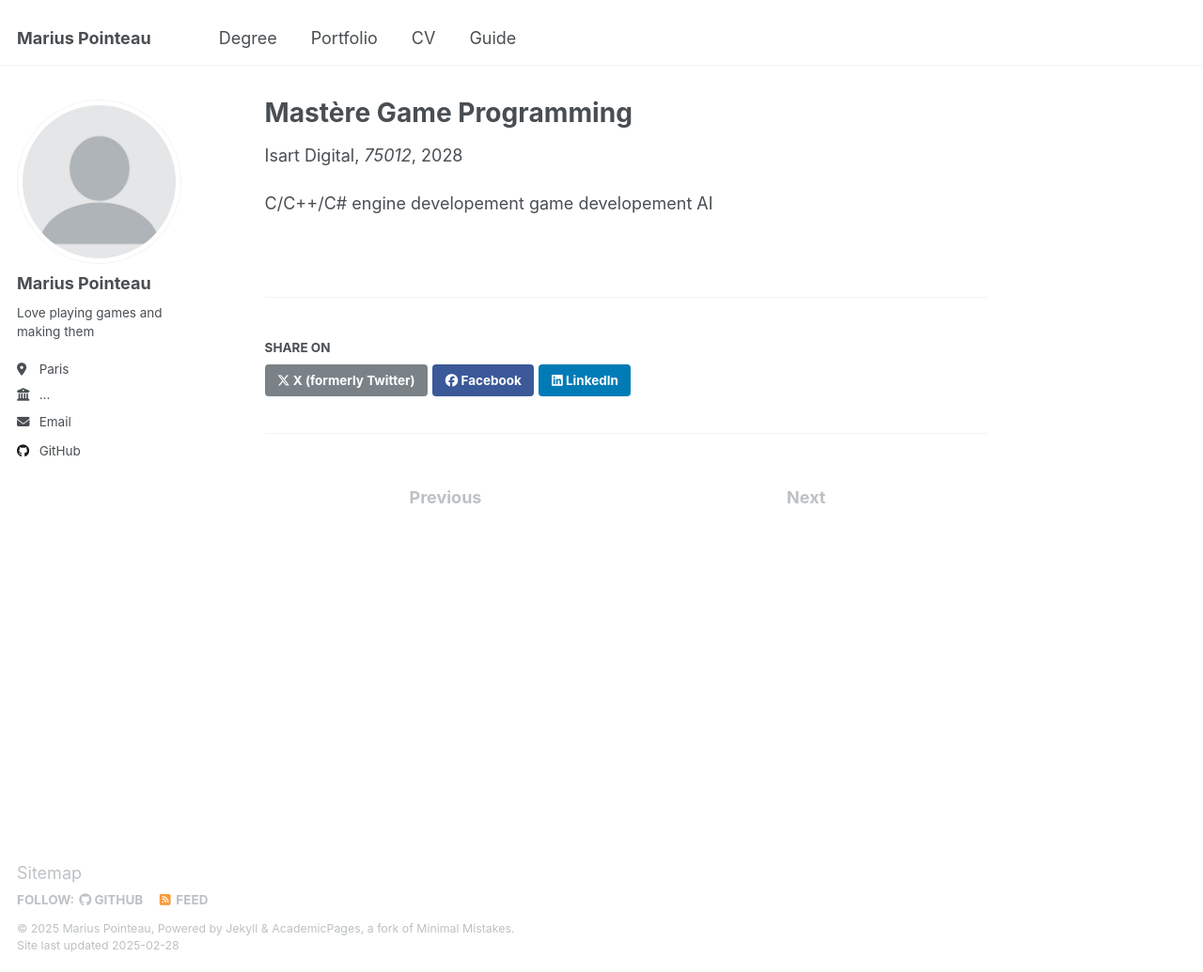
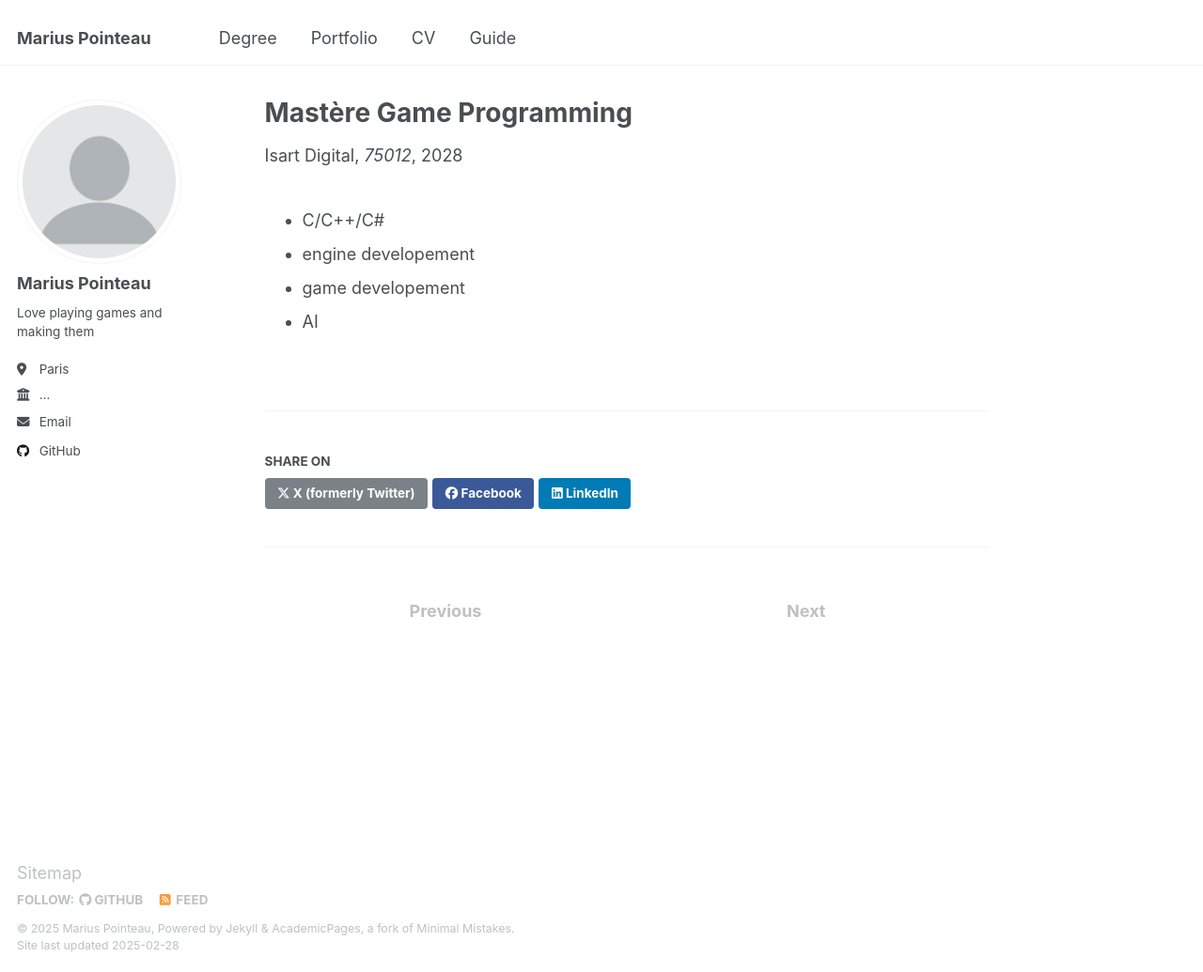
Before and after one commit to MariusPointeau/MariusPointeau.github.io, a Jekyll site: the page built from _teaching/Mastère Game Programming.md, in a window 1280 px wide and 1035 px high. Shown: the whole window at 94% size. Built offline with Jekyll 4.4.1, drawn with Linux system fonts in a browser that asks for light colours.

Commit message:
updated degree

```diff
--- a/_teaching/Mastère Game Programming.md
+++ b/_teaching/Mastère Game Programming.md
@@ -8,7 +8,7 @@ date: 2028-01-01
 location: "Paris, France"
 ---
 
-C/C++/C#
-engine developement
-game developement
-AI
+* C/C++/C#
+* engine developement
+* game developement
+* AI
```
Also changed, not shown: _teaching/Baccalaureat.md (+2 -2 lines).
